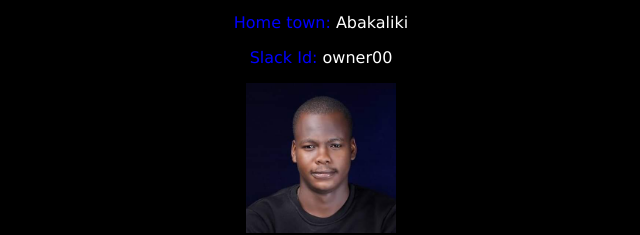
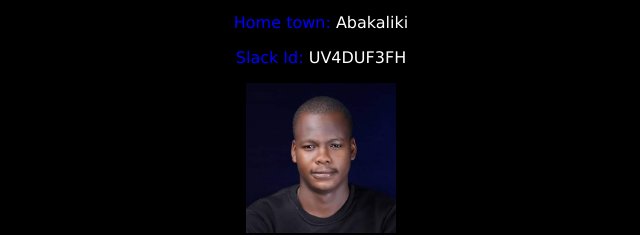
Before and after one commit to owner00/HTMLTask3, a plain HTML site: page index.html in a window 1280 px wide. Shown: the part 278-513 px from the top of the page, 319-959 px from the left. Drawn offline with Linux system fonts and the light colour scheme.

Commit message:
Update index.html
Updated my details

```diff
--- a/index.html
+++ b/index.html
@@ -17,7 +17,7 @@
         <p><span class="bio-data-headers">Address:</span> 9 Blacky Street, Uvwie, Delta State.</p>
         <p><span class="bio-data-headers">Occupation:</span> Self Employed</p>
         <p><span class="bio-data-headers">Home town:</span> Abakaliki</p>
-        <p><span class="bio-data-headers">Slack Id:</span> owner00</p>
+        <p><span class="bio-data-headers">Slack Id:</span> UV4DUF3FH</p>
         <img src="./image/display_pic.jpg" alt="personal-picture" width="150px" height="150px">
     </div>
     <div class="personal-summary">
```
